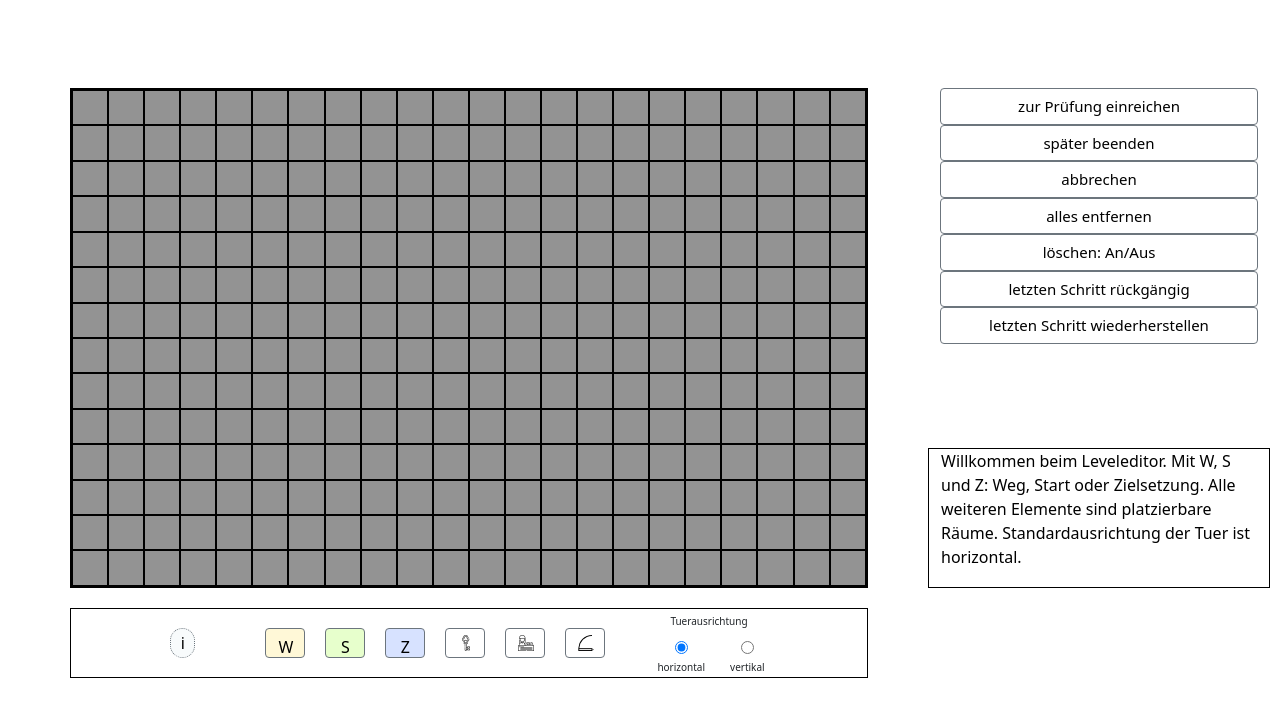
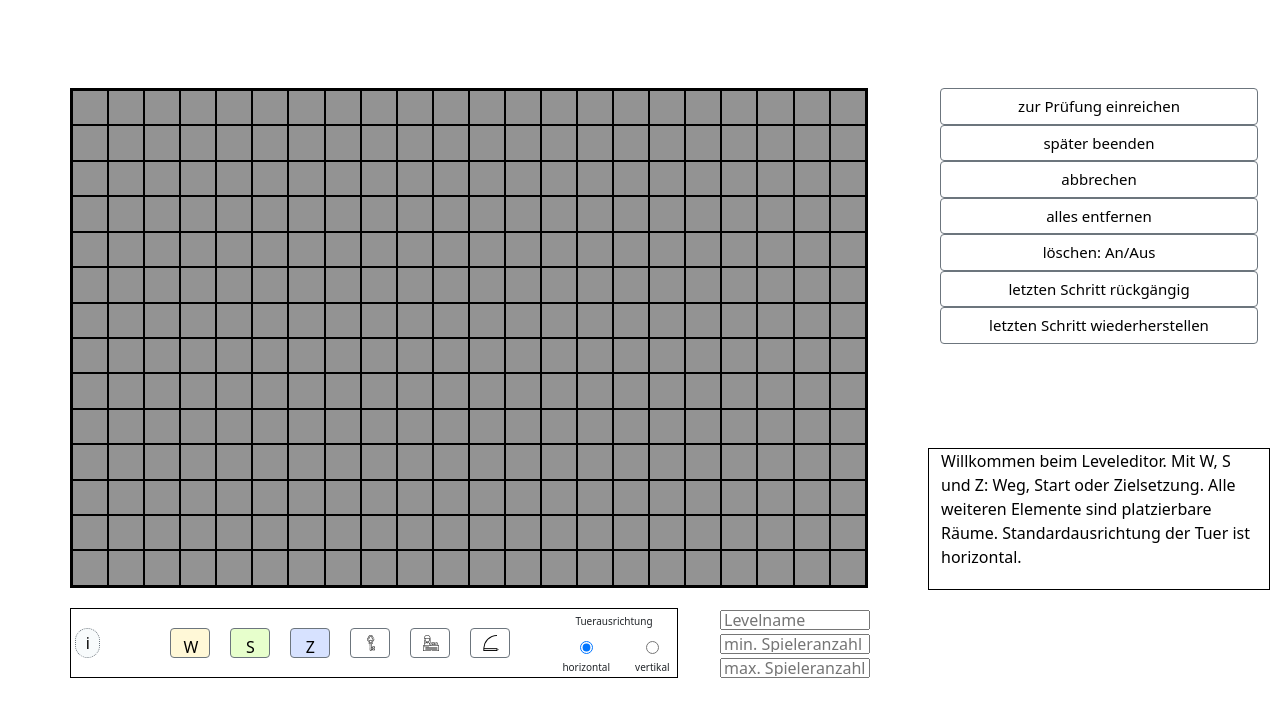
Before and after one commit to ollllliver/RheinMain-Adventure-Frontend, a Vue app: page /editor in a window 1280 px wide. Shown: the top 716 px of the page. Built offline with nearby package versions, Linux system fonts and the light colour scheme.

Commit message:
#131 Leveleigenschaften zum Einreichen der Karte

```diff
--- a/src/components/EditorKomponenten/Aktionstasten.vue
+++ b/src/components/EditorKomponenten/Aktionstasten.vue
@@ -9,7 +9,7 @@
         <button class="btn btn-outline-secondary " @click="zurPruefung()">
             zur Prüfung einreichen
         </button>
-        <button class="btn btn-outline-secondary" >
+        <button class="btn btn-outline-secondary" @clicke="test()">
             später beenden
         </button>
         <button class="btn btn-outline-secondary" >
@@ -69,7 +69,7 @@ export default defineComponent({
                                 'Accept': 'application/json',
                                 'Content-Type': 'application/json'
                             },
-                            body: JSON.stringify(editorStore.getters.getGrid.liste)}
+                            body: JSON.stringify({karte:editorStore.getters.getGrid.liste, name: editorStore.getters.getLevelName, minSpieler: editorStore.getters.getMinSpieler, maxSpieler: editorStore.getters.getMaxSpieler})}
                         ).then(function(res) {
                             console.log("LEVEL GESPEICHERT");
                             console.log(res);
@@ -84,8 +84,11 @@ export default defineComponent({
                 editorStore.info('Jede Karte benötigt einen Zielpunkt. Bitte platziere einen Zielpunkt.')
             }
         }
+        const test = () => {
+            console.log("test",editorStore.getters.getLevelName, editorStore.getters.getMinSpieler, editorStore.getters.getMaxSpieler)
+        }
         return {
-            zurPruefung
+            zurPruefung, test
         }
     }
 
--- /dev/null
+++ b/src/components/EditorKomponenten/LevelEigenschaften.vue
@@ -0,0 +1,47 @@
+<template>
+
+    <!--
+        Eigenschaften fuer das Level
+    -->
+    <div>
+        <input v-model="levelName" placeholder ="Levelname" @change="setzeLevelName">
+        <input v-model="minSpieler" placeholder="min. Spieleranzahl" @change="setzeMinSpieler">
+        <input v-model="maxSpieler" placeholder="max. Spieleranzahl" @change="setzeMaxSpieler">
+
+    </div>
+</template>
+
+<script lang="ts">
+import { defineComponent } from 'vue'
+import editorStore from '@/stores/editor'
+export default defineComponent({
+    name:"Leveleigenschaften",
+    methods: {
+        setzeLevelName: (name: any) => {
+            editorStore.setzeLevelName(name.target.value);
+        },
+        setzeMinSpieler: (min: any) => {
+            editorStore.setzeMinSpieler(min.target.value);
+        },
+        setzeMaxSpieler: (max: any) => {
+            editorStore.setzeMaxSpieler(max.target.value);
+        }
+    },
+    setup() {
+        let minSpieler;
+        let maxSpieler;
+        let levelName = ""
+
+        return {
+            minSpieler, maxSpieler, levelName
+        }
+    },
+})
+</script>
+<style scoped>
+    input {
+        margin-left: -20px;
+        width:150px;
+        height:20px;
+    }
+</style>
--- a/src/stores/editor.ts
+++ b/src/stores/editor.ts
@@ -10,7 +10,14 @@ import { Karte } from '@/components/EditorKomponenten/Karte';
  * ziel = wenn Ziel platziert ture
  * raeume = Anzahhl platzierter Räume
  * ausrichtung = Raumausrichtung der aktuellen Platzierung
+ * schluessel = anzahl der Schluessel
+ * tuer = Anzahl der Tueren
+ * npc = Anzahl der NPC's
+ * levelname = name der aktuellen Karte
+ * minSpieler = Anzahl min Spieler
+ * maxSpieler = Anzahl max Spieler
  */
+
 const waehlen = "Bitte wählen. (W, S, Z oder R1-R5)"
 const willkommen = "Willkommen beim Leveleditor.  Mit W, S und Z: Weg, Start oder Zielsetzung. Alle weiteren Elemente sind platzierbare Räume. Standardausrichtung der Tuer ist horizontal."
 const karte = new Karte();
@@ -24,7 +31,10 @@ const state = reactive({
     ausrichtung: 0,
     schluessel: 0,
     tuer: 0,
-    npc: 0
+    npc: 0,
+    levelName: "",
+    minSpieler: 0,
+    maxSpieler: 0
 })
 
 /**
@@ -63,7 +73,16 @@ const getters = reactive({
     }),
     getNpc: computed(() => {
         return state.npc
-    })
+    }),
+    getLevelName: computed(() => {
+        return state.levelName
+    }),
+    getMinSpieler: computed(() => {
+        return state.minSpieler
+    }),
+    getMaxSpieler: computed(() => {
+        return state.maxSpieler
+    }),
 })
 
 /**
@@ -72,6 +91,8 @@ const getters = reactive({
  * info = setzt Infotext
  * start = setzt start
  * ziel = setzt ziel
+ * ausrichten = setzt ausrichtung des Elements
+ * setze xy = setzt jeweiliges Element
  */
 const actions = {
     async setze(wb: number) {
@@ -152,7 +173,16 @@ const actions = {
     },
     async setzeNpc(gesetzt: number) {
         state.npc += gesetzt
-    }
+    },
+    async setzeLevelName(gesetzt: string) {
+        state.levelName = gesetzt
+    },
+    async setzeMinSpieler(gesetzt: number) {
+        state.minSpieler = gesetzt
+    },
+    async setzeMaxSpieler(gesetzt: number) {
+        state.maxSpieler = gesetzt
+    },
 
 }
 
--- a/src/views/Editor.vue
+++ b/src/views/Editor.vue
@@ -30,6 +30,10 @@
       <div class="col" id ="bausteine">
         <Bausteine />
       </div>
+       <!-- Level Eigenschaften -->
+      <div class="col col-lg-2" id="eigenschaften">
+        <Leveleigenschaften/>
+      </div>
 
       <!-- Info Fenster -->
       <div class="col col-lg-2" id="infofenster">
@@ -47,11 +51,12 @@ import { defineComponent, onMounted } from 'vue';
 import Aktionstasten from '../components/EditorKomponenten/Aktionstasten.vue'
 import Bausteine from '../components/EditorKomponenten/Bausteine.vue'
 import Editorfenster from '../components/EditorKomponenten/EditorFenster.vue'
+import Leveleigenschaften from "../components/EditorKomponenten/LevelEigenschaften.vue"
 import editorStore from '@/stores/editor'
 
 export default defineComponent({
   name: 'Editor',
-  components: { Aktionstasten, Bausteine, Editorfenster },
+  components: { Aktionstasten, Bausteine, Editorfenster, Leveleigenschaften },
   setup() {
     return { editorStore }
   }
@@ -109,4 +114,8 @@ export default defineComponent({
 
   }
 
+  #eigenschaften {
+    margin-top: 20px;
+  }
+
 </style>
```
Also changed, not shown: src/commands/Command.ts (line endings or trailing spaces).
